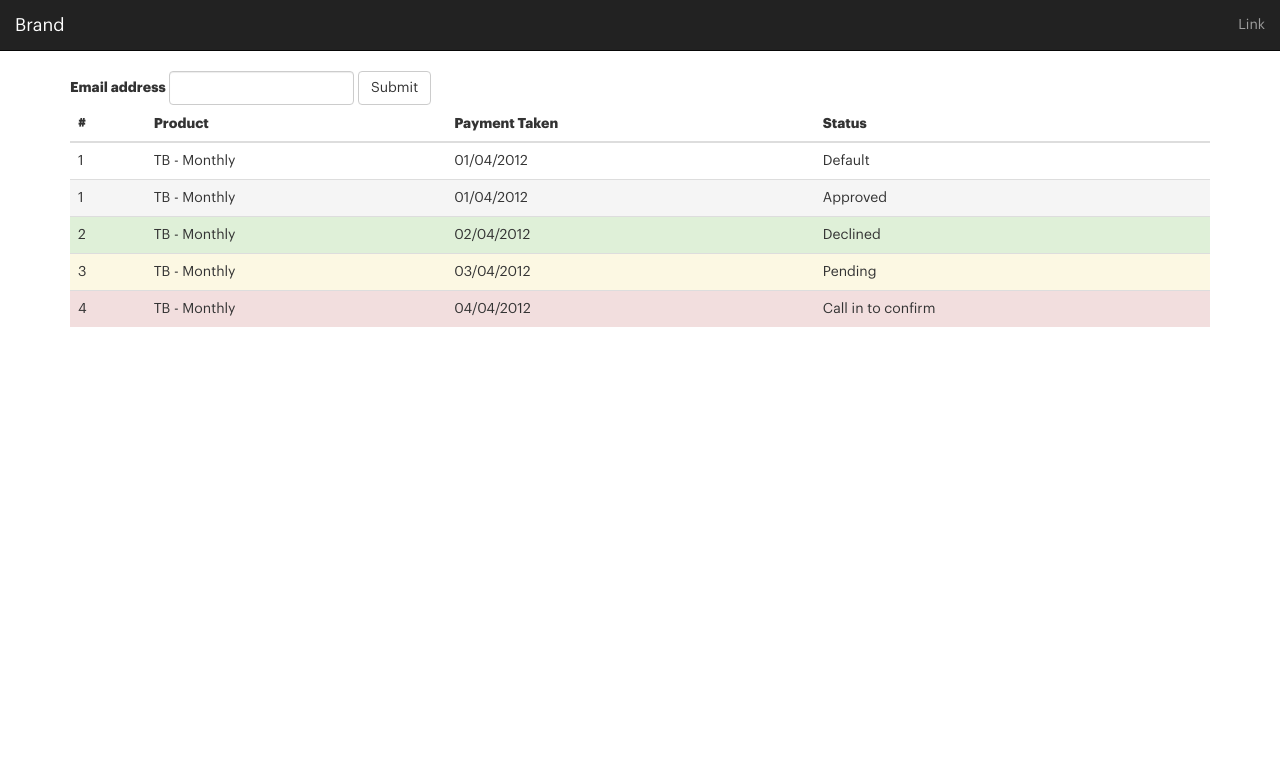
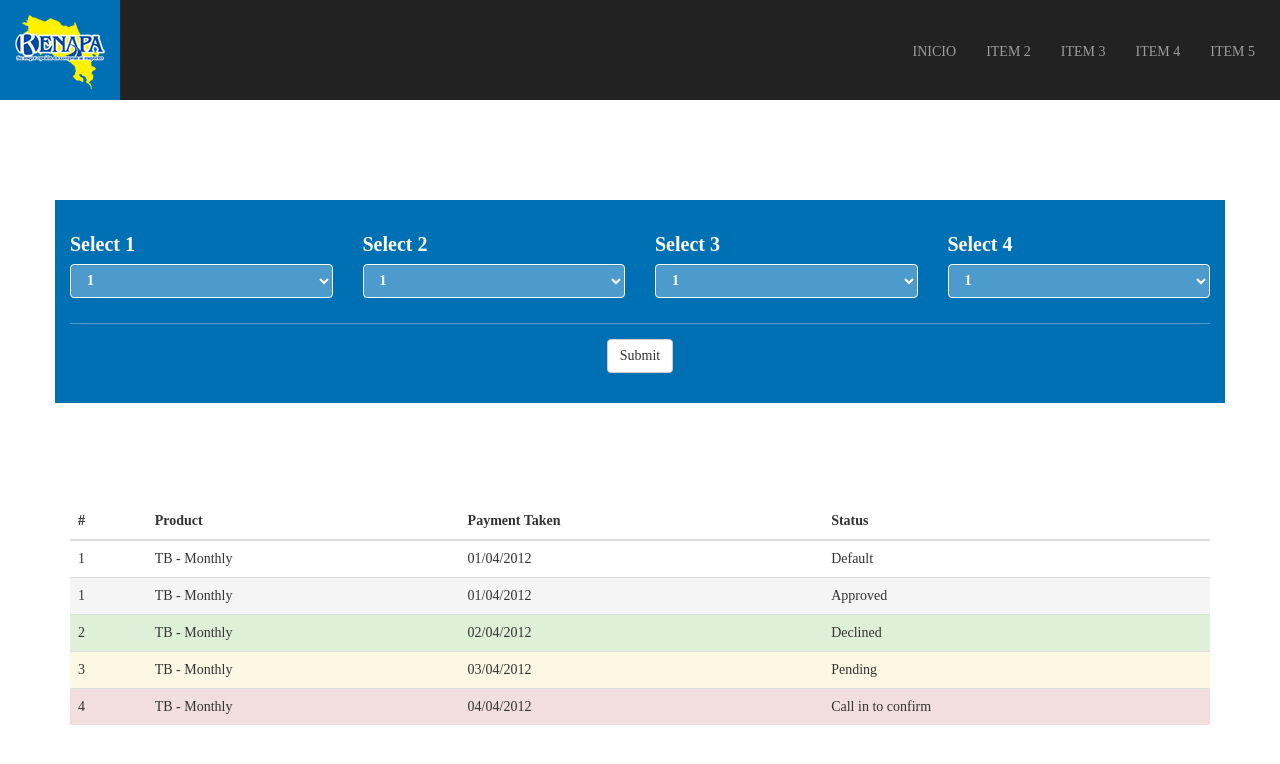
Before and after one commit to BobbyBrights/Repuestos-Renapa, a website: page app/index.html in a window 1280 px wide. Drawn offline with nearby package versions, Linux system fonts and the light colour scheme; files whose address does not match are found by name.

Commit message:
Navegacion y form listos

```diff
--- a/app/css/sections/main-styles.css
+++ /dev/null
@@ -1,2 +0,0 @@
-.navbar-right {
-  margin-right: 0; }
--- a/app/index.html
+++ b/app/index.html
@@ -4,7 +4,7 @@
 <head>
   <meta charset="UTF-8">
   <meta http-equiv="x-ua-compatible" content="ie=edge">
-  <title>Repuestos Renaa</title>
+  <title>Repuestos Renapa</title>
   <meta name="description" content="">
   <meta name="viewport" content="width=device-width, initial-scale=1">
 
@@ -15,7 +15,8 @@
   <link rel="stylesheet" href="css/vendor/bootstrap.min.css">
   <link rel="stylesheet" type="text/css" href="css/vendor/slick/slick.css"/>
   <link rel="stylesheet" href="css/styles.css">
-  <link rel="stylesheet" href="css/sections/main-styles.css">
+  <link rel="stylesheet" href="css/sections/form.css">
+  <link rel="stylesheet" href="css/sections/list.css">
   <!--endbuild-->
 </head>
 
@@ -27,13 +28,25 @@
 
         <button type="button" class="navbar-toggle" data-toggle="collapse" data-target="#bs-example-navbar-collapse-1">
            <span class="sr-only">Toggle navigation</span><span class="icon-bar"></span><span class="icon-bar"></span><span class="icon-bar"></span>
-        </button> <a class="navbar-brand" href="#">Brand</a>
+        </button> <a class="navbar-brand" href="#"><img src="images/logo.png"></a>
       </div>
 
       <div class="collapse navbar-collapse" id="bs-example-navbar-collapse-1">
         <ul class="nav navbar-nav navbar-right">
           <li>
-            <a href="#">Link</a>
+            <a href="#">INICIO</a>
+          </li>
+          <li>
+            <a href="#">ITEM 2</a>
+          </li>
+          <li>
+            <a href="#">ITEM 3</a>
+          </li>
+          <li>
+            <a href="#">ITEM 4</a>
+          </li>
+          <li>
+            <a href="#">ITEM 5</a>
           </li>
         </ul>
       </div>
@@ -43,17 +56,65 @@
   <!--Form container-->
   <div class="form-container">
     <div class="container">
-      <form role="form" class="form-inline">
-        <div class="form-group">
+      <form role="form" >
+        <div class="row">
+          <div class="form-group col-xs-12 col-sm-3">
+            <label for="input1">
+              Select 1
+            </label>
+            <select class="form-control">
+              <option>1</option>
+              <option>2</option>
+              <option>3</option>
+              <option>4</option>
+              <option>5</option>
+            </select>
+          </div>
 
-          <label for="exampleInputEmail1">
-            Email address
-          </label>
-          <input class="form-control" id="exampleInputEmail1" type="email" />
+          <div class="form-group col-xs-12 col-sm-3">
+            <label for="input2">
+              Select 2
+            </label>
+            <select class="form-control border-radius">
+              <option>1</option>
+              <option>2</option>
+              <option>3</option>
+              <option>4</option>
+              <option>5</option>
+            </select>
+          </div>
+
+          <div class="form-group col-xs-12 col-sm-3">
+            <label for="input3">
+              Select 3
+            </label>
+            <select class="form-control">
+              <option>1</option>
+              <option>2</option>
+              <option>3</option>
+              <option>4</option>
+              <option>5</option>
+            </select>
+          </div>
+
+          <div class="form-group col-xs-12 col-sm-3">
+            <label for="input4">
+              Select 4
+            </label>
+            <select class="form-control">
+              <option>1</option>
+              <option>2</option>
+              <option>3</option>
+              <option>4</option>
+              <option>5</option>
+            </select>
+          </div>
         </div>
-        <button type="submit" class="btn btn-default">
-          Submit
-        </button>
+        <div class="button-container">
+          <button type="submit" class="btn btn-default">
+            Submit
+          </button>
+        </div>
       </form>
     </div>
   </div>
--- /dev/null
+++ b/app/scss/sections/form.scss
@@ -0,0 +1,43 @@
+@import "../vars";
+@import "../mixins";
+.form-container {
+	margin-top: 30px;
+
+	.container {
+		min-height: 190px;
+		background-color: $main-color;
+		display: flex;
+    	align-items: center;
+    	padding: 30px 15px;
+
+    	form {
+    		width: 100%;
+
+    		label {
+    			color: $white;
+    			font-weight: 600;
+    			font-size: 20px;
+    		}
+
+    		.form-control {
+    			border: none;
+    			background-color: rgba(255,255,255,0.3);
+    			font-weight: 600;
+    			color: $white;
+    			border: solid 1px $white;
+    		}
+    	}
+
+    	.button-container {
+    		text-align: center;
+    		margin-top: 10px;
+		    border-top: solid 1px rgba(255,255,255, 0.3);
+		    padding-top: 15px;
+    	}
+	}
+}
+@include media(sm){
+	.form-container {
+		margin-top: 100px;
+	}
+}
--- /dev/null
+++ b/app/scss/sections/list.scss
@@ -0,0 +1,10 @@
+@import "../vars";
+@import "../mixins";
+.list-container {
+	margin-top: 30px;
+}
+@include media(sm){
+	.list-container{
+		margin-top: 100px;
+	}
+}
--- a/app/scss/sections/main-styles.scss
+++ /dev/null
@@ -1,3 +0,0 @@
-.navbar-right {
-	margin-right: 0;
-}
--- a/app/scss/styles.scss
+++ b/app/scss/styles.scss
@@ -1,6 +1,5 @@
 @import "vars";
 @import "mixins";
-@import "fonts";
 
 body {
 	font-family:'Graphik';
@@ -8,8 +7,23 @@ body {
 .section-padding {
 	padding: 0 10px;
 }
+.navbar {
+	min-height: 100px;
+	border-bottom: none;
+}
+.navbar-header {
+	min-height: 100px;
+	background-color: $main-color;
+}
+.navbar-right {
+	margin-right: 10px;
+	margin-top: 7.5px;
+}
+.navbar-toggle {
+	margin-top: 27px;
+}
 @include media(sm){
-	.section-padding {
-		padding: 0 50px;
+	.navbar-right {
+		margin-top: 27px;
 	}
 }
--- a/app/scss/vars.scss
+++ b/app/scss/vars.scss
@@ -2,6 +2,8 @@
 $graphicFont: 'Graphik', Arial, sans-serif;
 
 //Colors
+$main-color: #0070b5;
+$white: #ffffff;
 
 //Breakpoints
 $screen-sm-min: 768px; //tablet
```
Also changed, not shown: app/css/sections/form.css (added), app/css/sections/list.css (added), app/css/styles.css, app/images/logo.png (added), app/images/masthead1.jpg (deleted), app/images/wrmarketing-logo.jpg (deleted).
